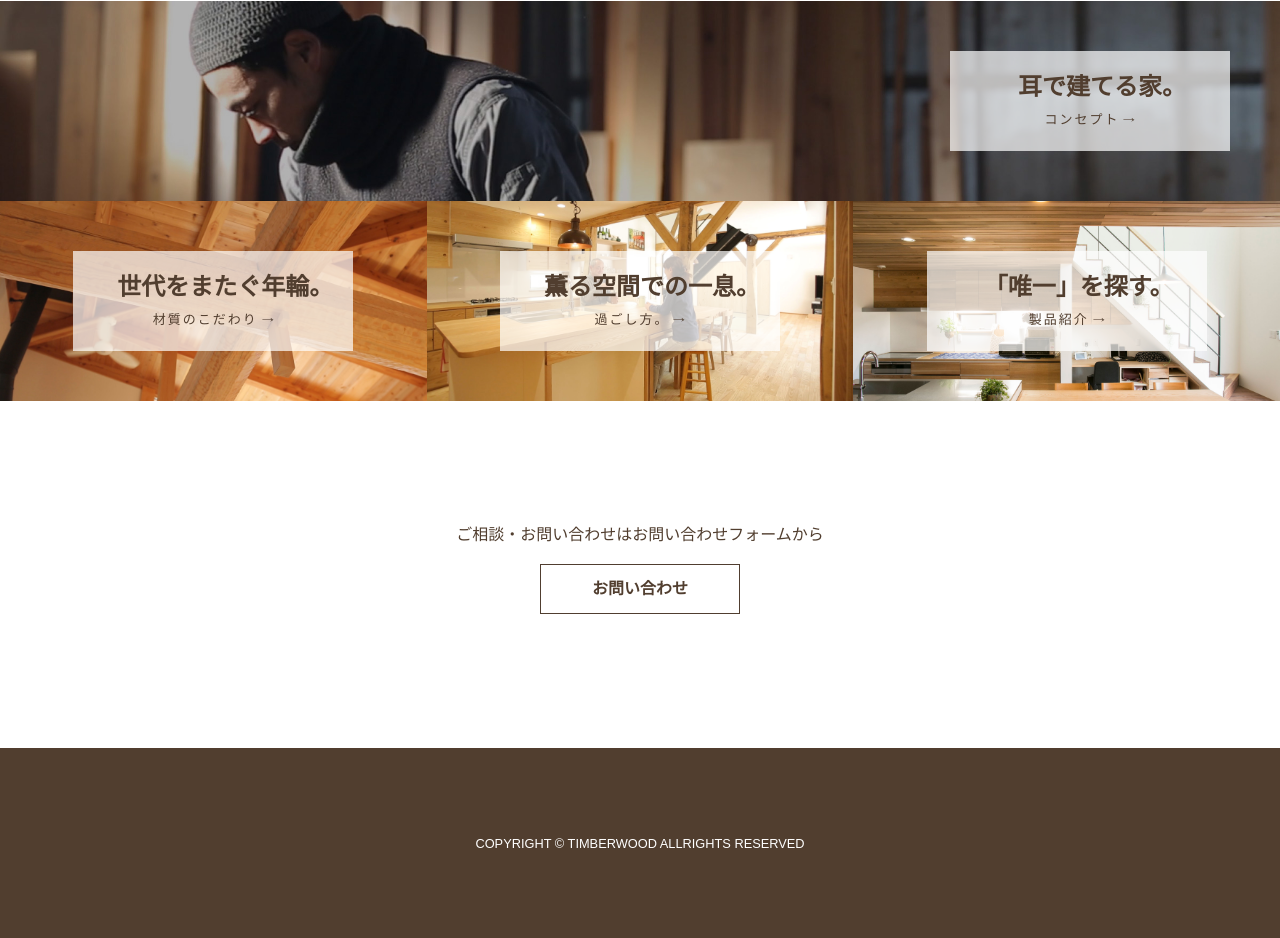
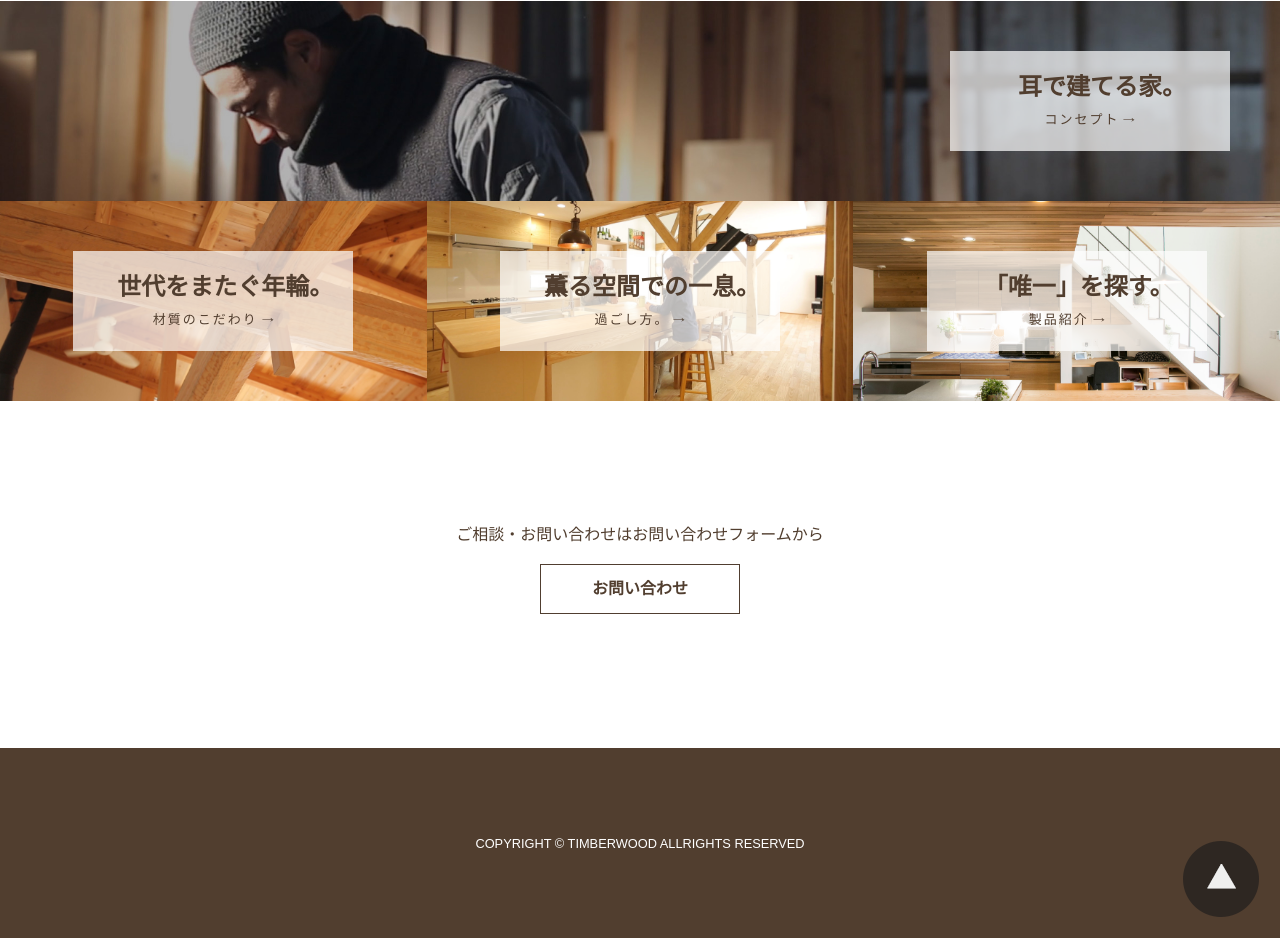
Before and after one commit to Taisei420/coding-trial, a plain HTML site: page index.html in a window 1280 px wide. Shown: the part 672-1610 px from the top of the page. Drawn offline with Linux system fonts and the light colour scheme.

Commit message:
footer画像配置

```diff
--- a/css/styles.css
+++ b/css/styles.css
@@ -255,8 +255,14 @@ nav {
 footer {
   background: #513E2F;
   padding: 86px 0;
+  position: relative;
 }
 footer p {
   margin: 0 auto;
   color: #fff;
 }
+footer img {
+  position: absolute;
+  bottom: 20px;
+  right: 20px;
+}
--- a/index.html
+++ b/index.html
@@ -33,7 +33,6 @@
 
     <div class="main">
       <div class="main-header">
-        <
         <a href="#"><img src="images/arrow03.png" alt="">サイトマップ</a>
         <a href="#"><img src="images/arrow03.png" alt="">プライバシーポリシー</a>
       </div>
@@ -72,6 +71,7 @@
       </div>
 
       <footer>
+        <img src="images/arrow02.png" alt="">
         <div class="wrapper">
           <p><small>COPYRIGHT &copy; TIMBERWOOD ALLRIGHTS RESERVED</small></p>
         </div>
```
